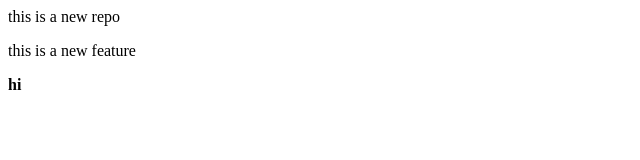
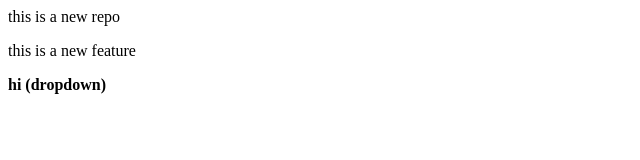
Before and after one commit to user-learn926/learn, a plain HTML site: page index.html in a window 1280 px wide. Shown: the whole page, without its empty margins (0-640 px from the left). Drawn offline with Linux system fonts and the light colour scheme.

```diff
--- a/index.html
+++ b/index.html
@@ -1,3 +1,3 @@
 <p>this is a new repo</p>
 <p>this is a new feature</p>
-<b>hi</b>
+<b>hi (dropdown)</b>
```
